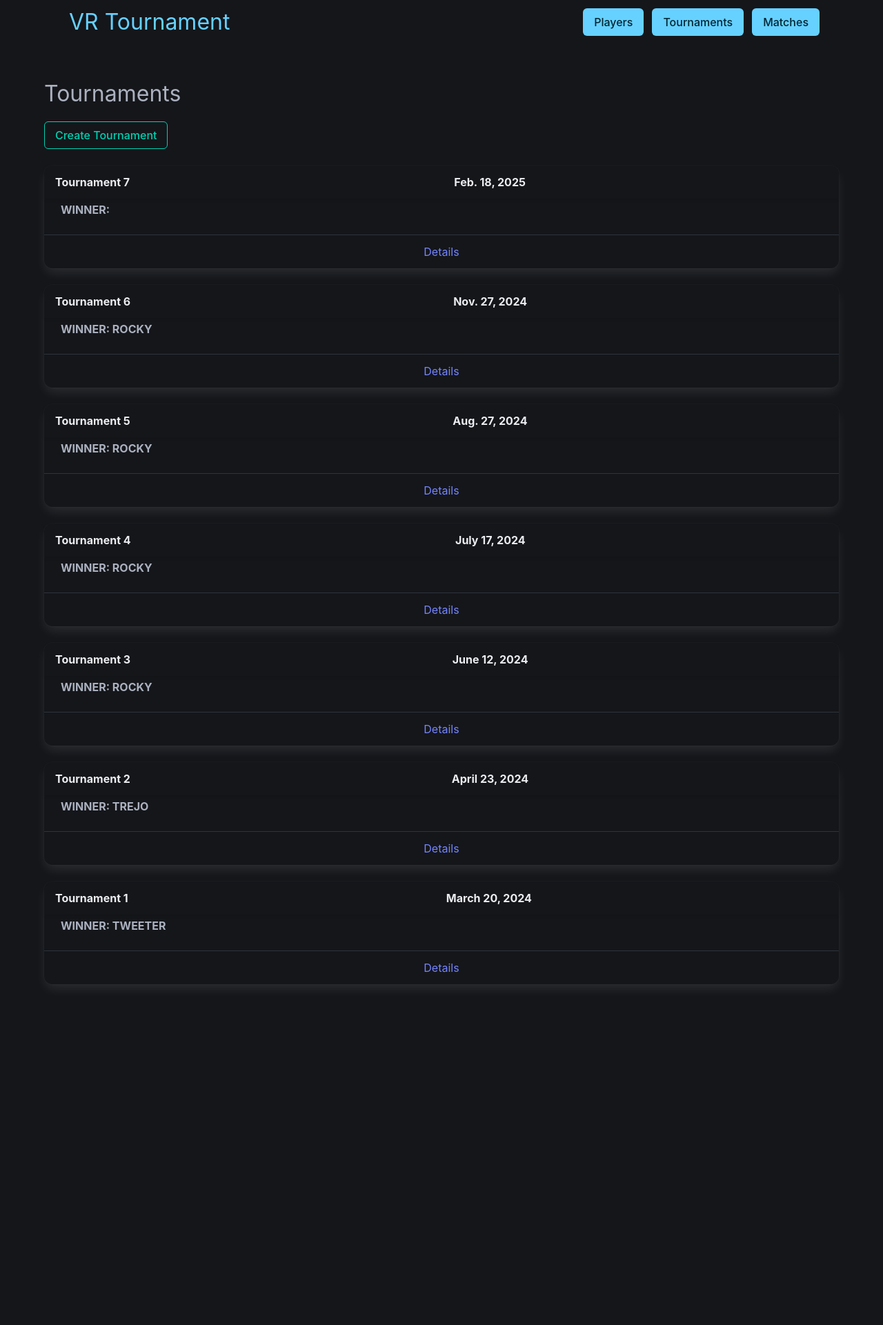
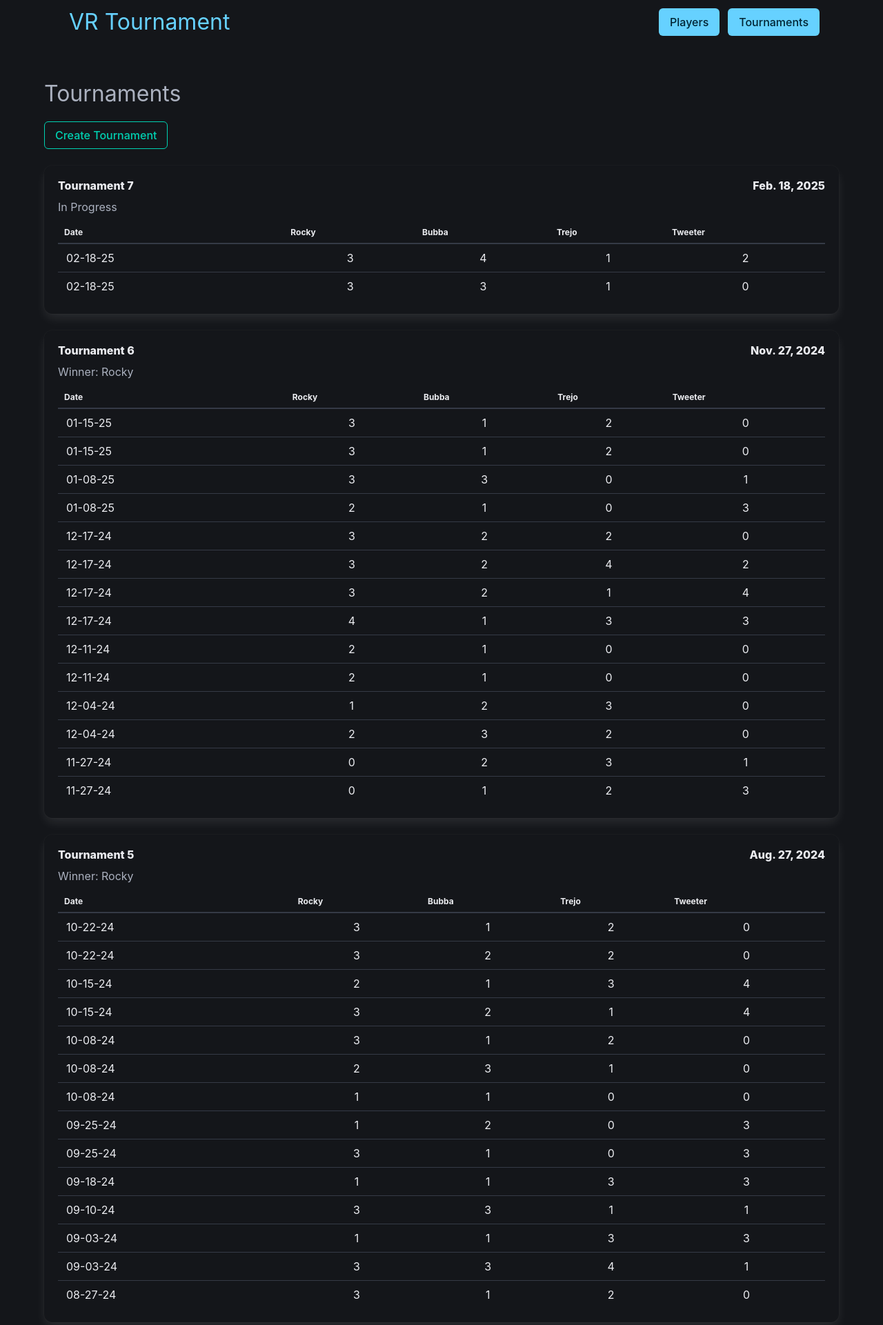
Before and after one commit to pilamrocky/vr_score_keeper, a Django app: page /tournaments/ in a window 1280 px wide. Shown: the top 1921 px of the page at 69% size. Before the commit the page ends 1432 px from the top, so only its background shows below. Run offline with Django 5.2, Linux system fonts and the light colour scheme; data comes from the database, SQL or seed files in the repository.

Commit message:
Removed Matches page and add features to Tournaments page instead. (#15)
* Removed Matches page and add features to Tournaments page instead.

* Made If statement for winner more readable

```diff
--- a/vr_score_keeper/vr_tournaments/templates/base.html
+++ b/vr_score_keeper/vr_tournaments/templates/base.html
@@ -38,7 +38,6 @@
                             <div class="buttons">
                                 <a class="button is-info" href="{% url 'players' %}">Players</a>
                                 <a class="button is-info" href="{% url 'tournaments' %}">Tournaments</a>
-                                <a class="button is-info" href="{% url 'matches' %}">Matches</a>
                             </div>
                         </div>
                     </div>
--- a/vr_score_keeper/vr_tournaments/templates/tournaments.html
+++ b/vr_score_keeper/vr_tournaments/templates/tournaments.html
@@ -1,27 +1,59 @@
 {% extends "base.html" %}
 
 {% block content %}
+
+<!--Header-->
   <h1 class="is-size-3 mb-4">Tournaments</h1>
 
+  <!--Create Tournament Button-->
   <a href="{% url 'create_tournament' %}"
      class="button is-primary is-outlined isdark mb-5">Create Tournament</a>
 
+  <!--Main Tournament Box-->
   {% for tournament in tournaments %}
-    <div class="card">
-      <header class="card-header">
-        <p class="card-header-title">{{ tournament.name }}</p>
-        <p class="card-header-title is-pulled-right">{{ tournament.date }}</p>
+    <div class="box">
 
-      </header>
-      <div class="card-content pt-1">
-        <div class="content">
-          <p class="has-text-weight-bold is-uppercase">Winner: {{ tournament.winner }}</p>
+      <!--Box Header Level-->
+      <div class="level is-mobile mb-2">
+        <div class="level-left">
+          <div class="level-item">
+            <p class="title is-6">{{ tournament.name }}</p>
+          </div>
+        </div>
+        <div class="level-right">
+          <div class="level-item">
+            <p class="title is-6">{{ tournament.date }}</p>
+          </div>
         </div>
       </div>
-      <footer class="card-footer">
-        <a href="{% url 'tournament_detail' pk=tournament.pk %}"
-           class="card-footer-item">Details</a>
-      </footer>
+
+      <!--Winner Subtitle-->
+      {% if tournament.winner %}
+        <p class="subtitle is-6 py-1 mb-2">Winner: {{ tournament.winner }}</p>
+      {%else%}
+        <p class="subtitle is-6 py-1 mb-2">In Progress</p>
+      {% endif %}
+
+      <!--Score Table-->
+      <table class="table is-fullwidth">
+        <thead>
+          <th class="is-size-7">Date</th>
+            {% for player in tournament.players.all %}<th class="is-size-7">{{ player }}</th>{% endfor %}
+        </thead>
+        <tbody>
+          {% for match in tournament.matches.all %}
+            <tr>
+              <td class="is-size-6">{{ match.date|date:"m-d-y" }}</td>
+              {% for player in tournament.players.all %}
+                {% for score in match.scores.all %}
+                  {% if score.player == player %}<td class="is-size-6 has-text-centered">{{ score.score }}</td>{% endif %}
+                {% endfor %}
+              {% endfor %}
+            </tr>
+          {% endfor %}
+        </tbody>
+      </table>
+
     </div>
   {% endfor %}
 {% endblock content %}
--- a/vr_score_keeper/vr_tournaments/urls.py
+++ b/vr_score_keeper/vr_tournaments/urls.py
@@ -5,7 +5,6 @@ urlpatterns = [
     path("", views.index, name="index"),
     path("players/", views.players, name="players"),
     path("tournaments/", views.tournaments, name="tournaments"),
-    path("matches/", views.matches, name="matches"),
     path("tournament/<pk>/", views.tournament_detail, name="tournament_detail"),
     path(
         "tournament/registration/<pk>/",
--- a/vr_score_keeper/vr_tournaments/views.py
+++ b/vr_score_keeper/vr_tournaments/views.py
@@ -53,10 +53,6 @@ def tournaments(request):
     return render(
         request, "tournaments.html", {"tournaments": all_tournaments, "form": form}
     )
-## MATCHES ##
-def matches(request):
-    all_tournaments = Tournament.objects.all().order_by("-date")
-    return render(request, "matches.html", {"tournaments": all_tournaments})
 
 ## TOURNAMENT REGISTRATION ##
 def tournament_registration(request, pk):
```
Also changed, not shown: vr_score_keeper/vr_tournaments/templates/matches.html (deleted, +0 -38 lines).
